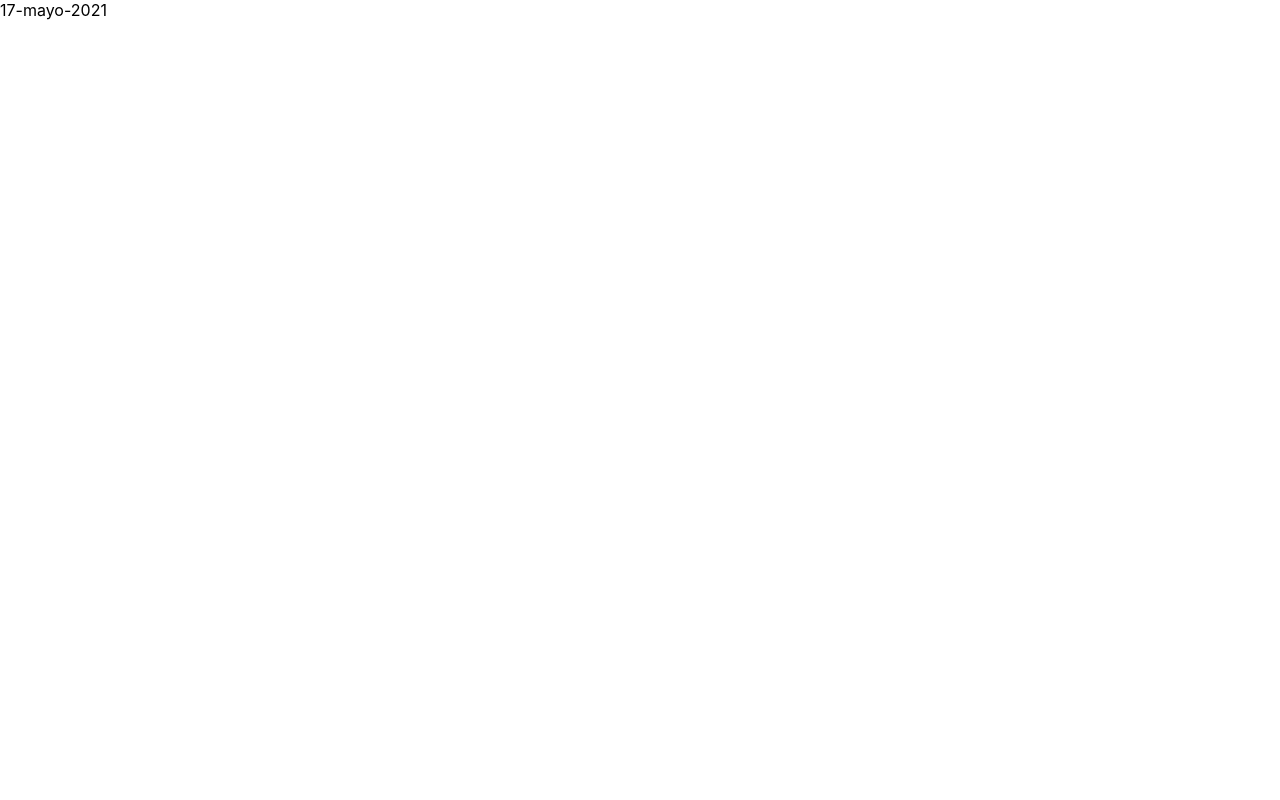
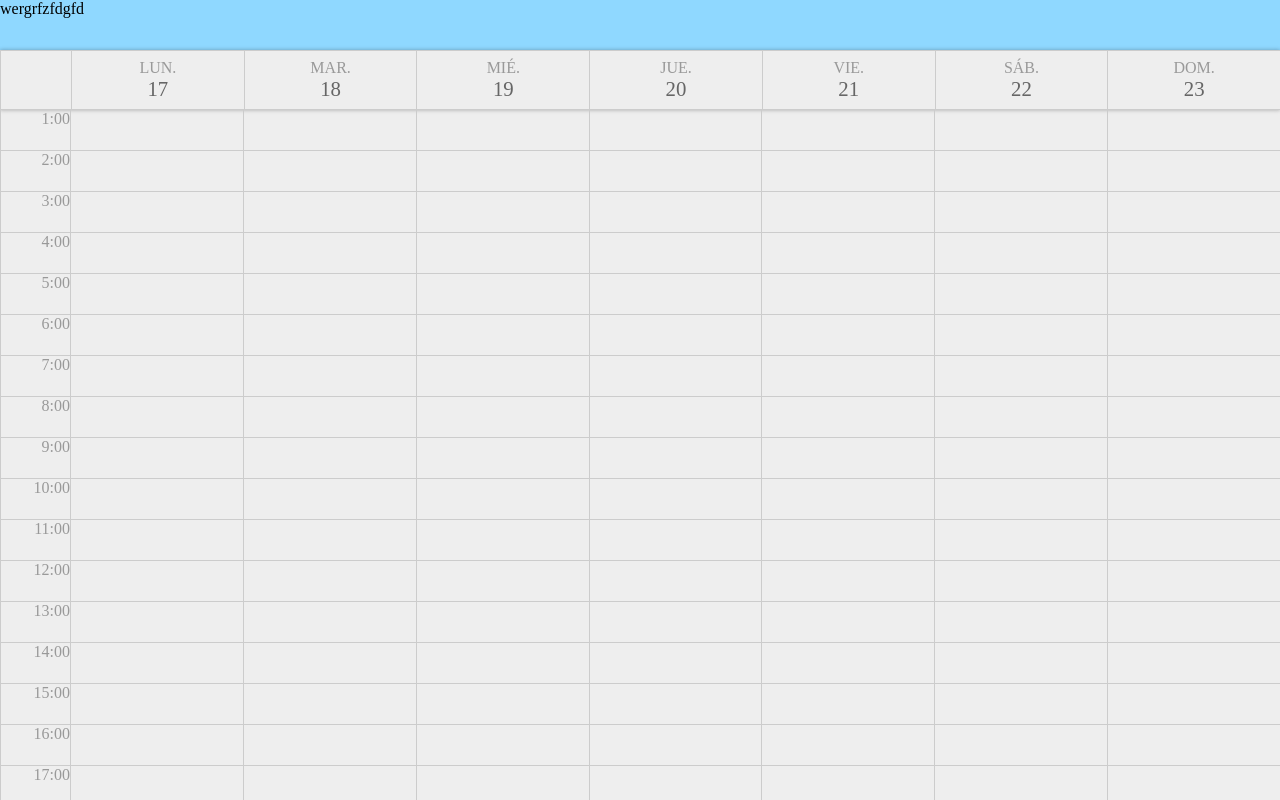
Before and after one commit to tlacalv/agenda, a React (Create React App) app: page / in a window 1280 px wide. Shown: the top 800 px of the page. Built offline with nearby package versions, Linux system fonts and the light colour scheme.

Commit message:
Added layout

```diff
--- a/package.json
+++ b/package.json
@@ -7,6 +7,7 @@
     "@testing-library/react": "^11.2.7",
     "@testing-library/user-event": "^12.8.3",
     "dayjs": "^1.10.4",
+    "normalize.css": "^8.0.1",
     "react": "^17.0.2",
     "react-dom": "^17.0.2",
     "react-scripts": "4.0.3",
--- a/src/components/Agenda/Agenda.js
+++ b/src/components/Agenda/Agenda.js
@@ -1,9 +1,51 @@
-import React from 'react'
+import React, { useEffect, useState } from "react";
+import buildAgenda from "./build";
 
-export default function Calendar({date, setDate}) {
+const hours = [
+  1, 2, 3, 4, 5, 6, 7, 8, 9, 10, 11, 12, 13, 14, 15, 16, 17, 18, 19, 20, 21,
+  22, 23,
+];
+export default function Calendar({ date, setDate }) {
+  const [week, setWeek] = useState([]);
+  useEffect(() => {
+    setWeek(buildAgenda(date));
+  }, [date]);
+  console.log(week);
   return (
-    <div>
-      {date.format('DD-MMMM-YYYY')}
+    <div className="agenda">
+      <div className="tools">wergrfzfdgfd</div>
+      <div className="week">
+        <div className="header">
+          <div className="space">
+          </div>
+          {week.length > 0
+            ? week.map((day) => (
+                <div className="day-info">
+                  <div className="day-name">
+                    {day.format("ddd").toUpperCase()}
+                  </div>
+                  <div className="day-number">{day.format("DD")}</div>
+                </div>
+              ))
+            : null}
+        </div>
+        <div className="body">
+          <div className="dates">
+            <div className="day-hours">
+              {hours.map((hour) => (
+                <div className="hour">{hour}:00</div>
+              ))}
+            </div>
+            {week.map((day) => (
+              <div className="day">
+                {hours.map((hour) => (
+                  <div className="day-hour"></div>
+                ))}
+              </div>
+            ))}
+          </div>
+        </div>
+      </div>
     </div>
-  )
+  );
 }
--- /dev/null
+++ b/src/components/Agenda/build.js
@@ -0,0 +1,14 @@
+export default function buildAgenda(date) {
+  const startDay = date.startOf("week");
+  const endDay = date.endOf("week");
+
+  const day = startDay
+  const week = [];
+  let add = 0;
+  for (let i= 0; !day.add(add, "day").isAfter(endDay, "day"); i++) {
+    week.push(day.add(add, "day"));
+    add++
+  }
+
+  return week;
+}
--- /dev/null
+++ b/src/components/Agenda/index.css
@@ -0,0 +1,86 @@
+
+.agenda{
+  width: 100%;
+  /* height: 100vh; */
+  display: flex;
+  flex-direction: column;
+}
+.tools{
+  height: 5%;
+  min-height: 50px;
+  background-color: #8fd8ff;
+  width: 100%;
+}
+.week {
+  display: flex;
+  width: 100%;
+  height: 94%;
+  background-color: #eee;
+  flex-direction: column;
+}
+.header {
+  display: flex;
+  box-shadow: 0 0px 4px rgba(0, 0, 0, .3);
+}
+.space {
+  min-width: 70px;
+  border: 1px solid #ccc;
+  border-right: none;
+
+}
+.highlight {
+  background-color: #999;
+}
+.day-info {
+  width: 100%;
+  padding: .5rem;
+  border: 1px solid #ccc;
+  border-right: none;
+}
+.day-name {
+  display: flex;
+  justify-content: center;
+  align-items: center;
+  color: #999;
+}
+.day-number {
+  display: flex;
+  justify-content: center;
+  align-items: center;
+  font-size: 1.3rem;
+  color: #666;
+}
+.body {
+  overflow-x: hidden;
+  height: 100%;
+}
+.dates {
+  display: flex;
+  height: 100%;
+}
+.day-hours {
+  min-width: 70px;
+}
+.hour {
+
+  border: 1px solid #ccc;
+  border-right: none;
+  border-top: none;
+  height: 40px;
+  color: #999;
+  display: flex;
+  justify-content: flex-end;
+}
+.day {
+ width: 100%;
+}
+.day-hour{
+  border: 1px solid #ccc;
+  border-right: none;
+  border-top: none;
+  height: 40px;
+  color: #999;
+  width: 100%;
+  display: flex;
+  justify-content: flex-end;
+}
--- a/src/components/Agenda/index.js
+++ b/src/components/Agenda/index.js
@@ -1,3 +1,4 @@
 import Agenda from './Agenda'
+import './index.css';
 
 export default Agenda;
--- a/src/index.css
+++ /dev/null
@@ -1,13 +0,0 @@
-body {
-  margin: 0;
-  font-family: -apple-system, BlinkMacSystemFont, 'Segoe UI', 'Roboto', 'Oxygen',
-    'Ubuntu', 'Cantarell', 'Fira Sans', 'Droid Sans', 'Helvetica Neue',
-    sans-serif;
-  -webkit-font-smoothing: antialiased;
-  -moz-osx-font-smoothing: grayscale;
-}
-
-code {
-  font-family: source-code-pro, Menlo, Monaco, Consolas, 'Courier New',
-    monospace;
-}
--- a/src/index.js
+++ b/src/index.js
@@ -1,7 +1,7 @@
 import React from 'react';
 import ReactDOM from 'react-dom';
-import './index.css';
 import App from './App';
+import 'normalize.css'
 import reportWebVitals from './reportWebVitals';
 
 ReactDOM.render(
```
Also changed, not shown: 1 other file (tests, documents, lock files or other folders).
